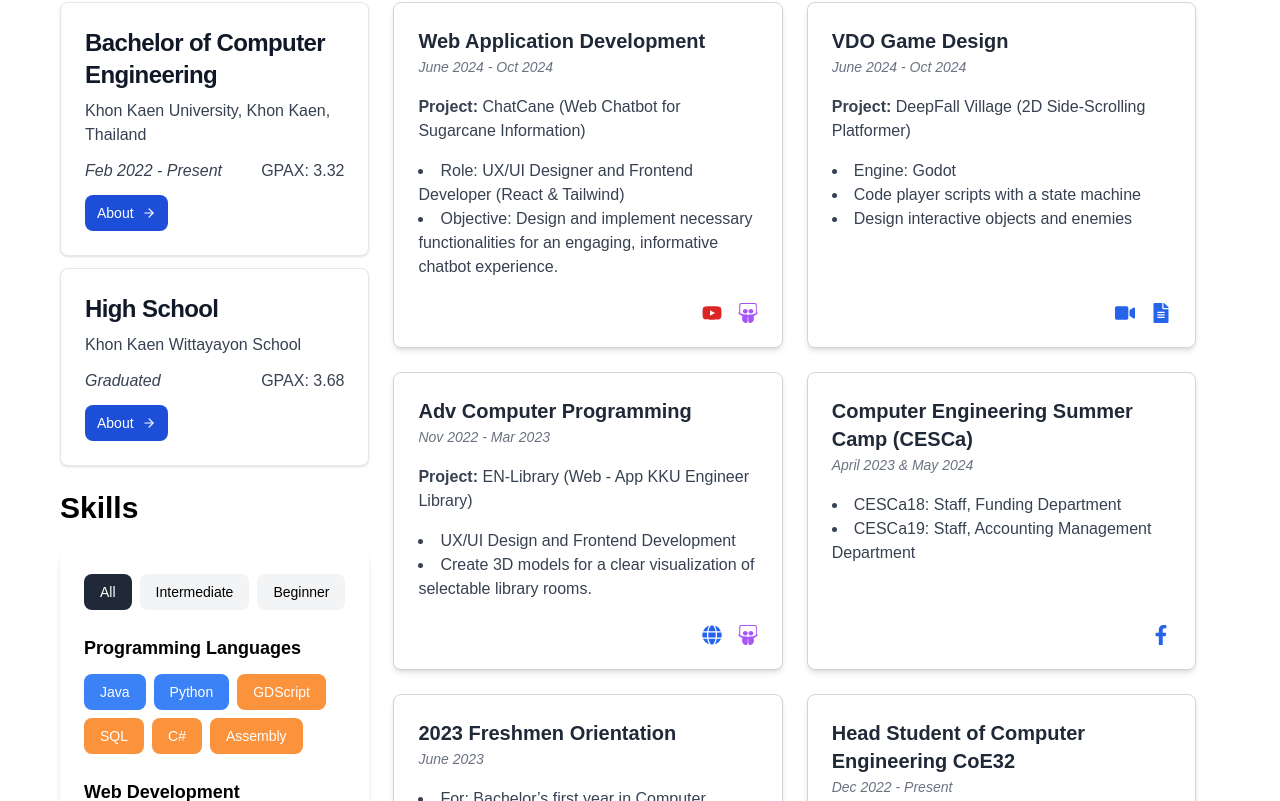
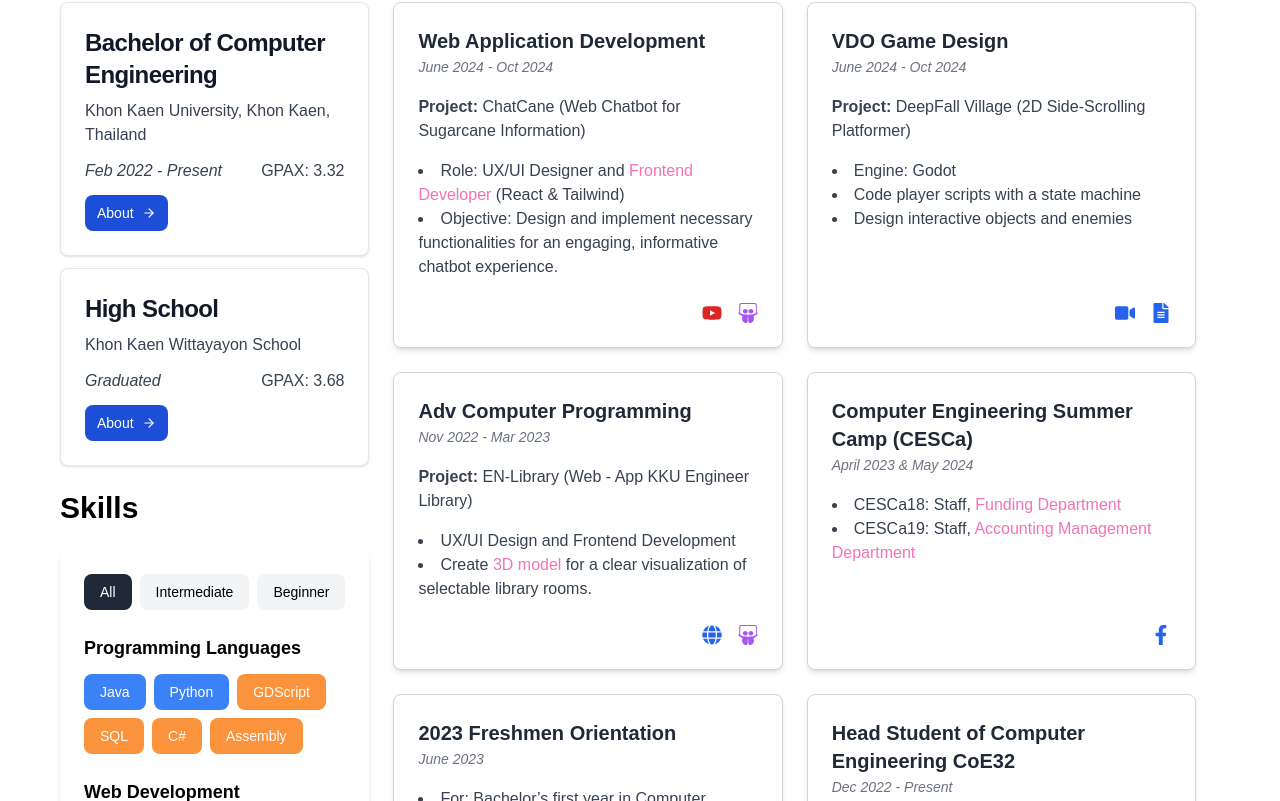
Before and after one commit to KanditT/Resume, a React (Create React App) app in the folder my_resume/: page / in a window 1280 px wide. Shown: the part 631-1432 px from the top of the page. Built offline with nearby package versions, Linux system fonts and the light colour scheme.

Commit message:
nent kum

```diff
--- a/my_resume/src/ProjectCard.js
+++ b/my_resume/src/ProjectCard.js
@@ -8,7 +8,7 @@ export default function ExperienceCards() {
             date: "June 2024 - Oct 2024",
             project: "ChatCane (Web Chatbot for Sugarcane Information)",
             details: [
-                "Role: UX/UI Designer and Frontend Developer (React & Tailwind)",
+                <>Role: UX/UI Designer and <span className="text-pink-400">Frontend Developer</span> (React & Tailwind)</>,
                 "Objective: Design and implement necessary functionalities for an engaging, informative chatbot experience.",
             ],
             icons: [
@@ -36,7 +36,7 @@ export default function ExperienceCards() {
             project: "EN-Library (Web - App KKU Engineer Library)",
             details: [
                 "UX/UI Design and Frontend Development",
-                "Create 3D models for a clear visualization of selectable library rooms.",
+                <>Create<span className="text-pink-400"> 3D model</span> for a clear visualization of selectable library rooms.</>,
             ],
             icons: [
                 { icon: <FaGlobe size={20} />, link: "https://en-library.kku.ac.th/" },
@@ -47,8 +47,8 @@ export default function ExperienceCards() {
             title: "Computer Engineering Summer Camp (CESCa)",
             date: "April 2023 & May 2024",
             details: [
-                "CESCa18: Staff, Funding Department",
-                "CESCa19: Staff, Accounting Management Department",
+                <>CESCa18: Staff,  <span className="text-pink-400">Funding Department</span></>,
+                <>CESCa19: Staff,  <span className="text-pink-400">Accounting Management Department</span></>,
             ],
             icons: [
                 { icon: <FaFacebookF size={20} />, link: "https://www.facebook.com/CESCa.KKU" },
```
